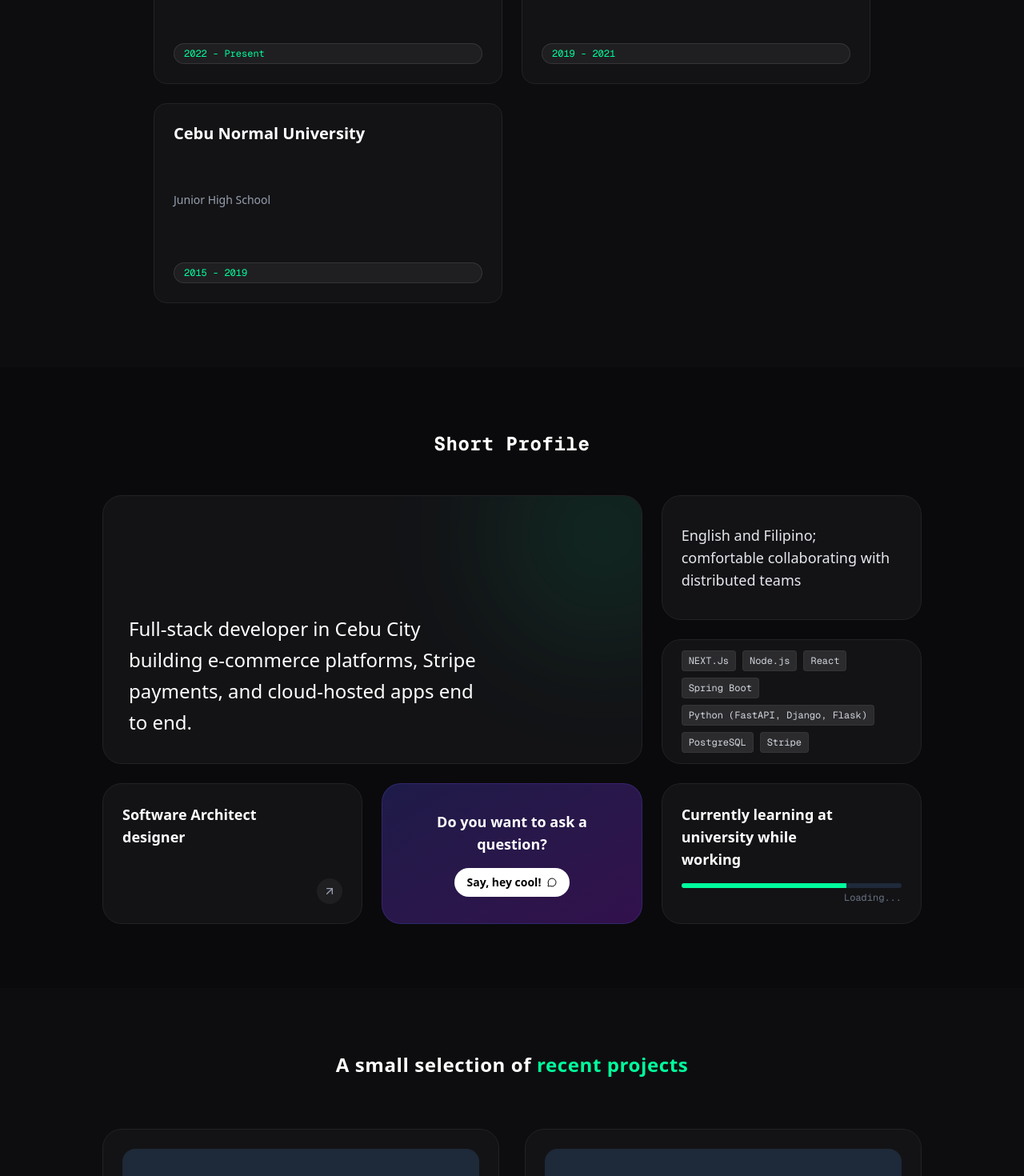
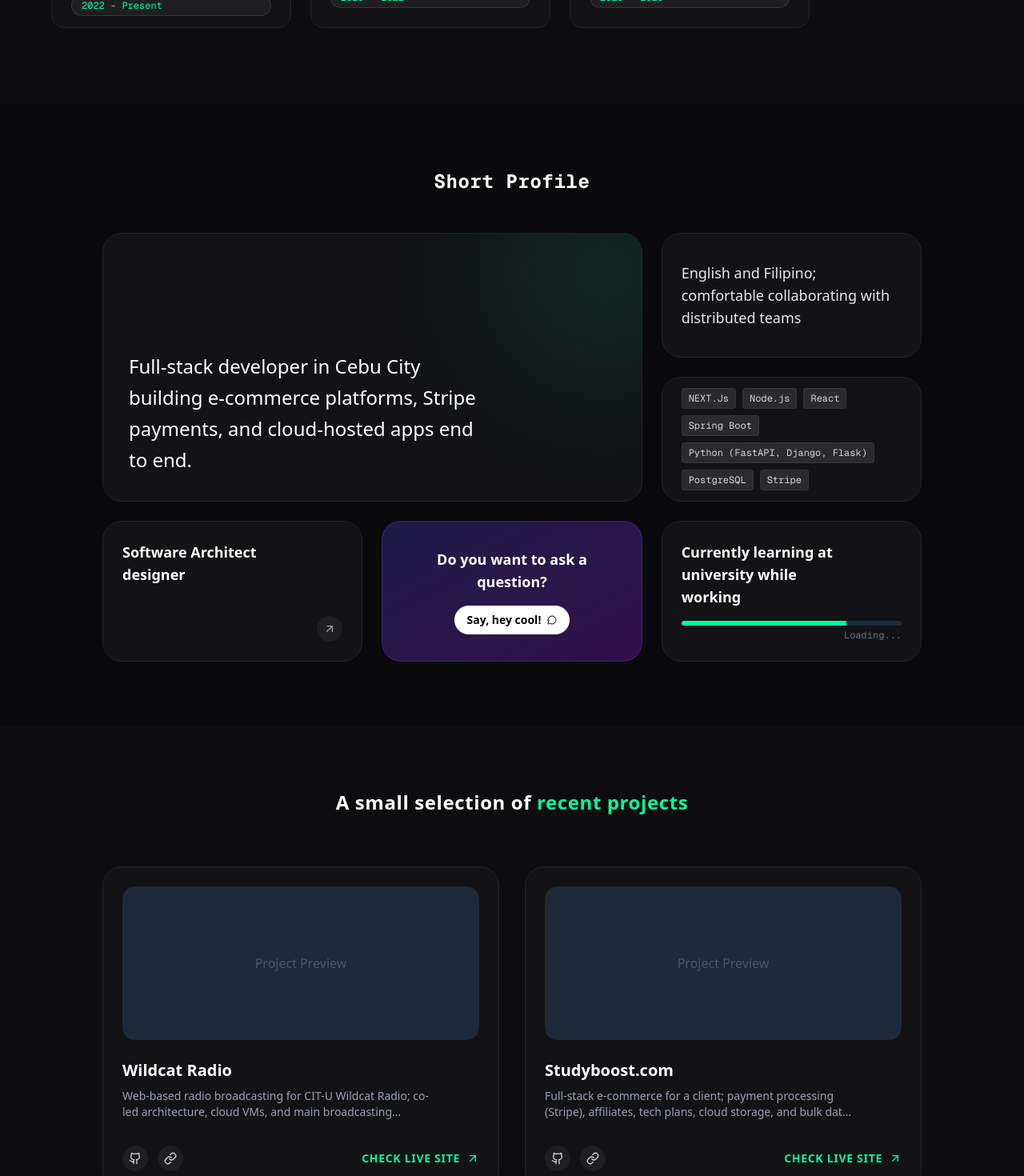
Before and after one commit to beansint/Beansportfolio, a Next.js app: page / in a window 1280 px wide. Shown: the part 1260-2730 px from the top of the page at 80% size. Built offline with nearby package versions, Linux system fonts and the light colour scheme.

Commit message:
Update project details in portfolio, enhance education section with honors, and improve project image rendering logic

```diff
--- a/app/components/Education.tsx
+++ b/app/components/Education.tsx
@@ -17,11 +17,11 @@ export default function Education() {
           <h2 className="text-2xl font-bold tracking-wide">Education</h2>
         </div>
 
-        <div className="grid grid-cols-1 md:grid-cols-2 gap-6 max-w-4xl mx-auto">
+        <div className="flex flex-row gap-6 max-w-6xl mx-auto overflow-x-auto pb-4">
           {DATA.education.map((edu, index) => (
             <div
               key={index}
-              className="bg-card-bg border border-card-border p-6 rounded-2xl hover:border-accent/50 transition-colors group h-[230px] md:h-[250px] flex flex-col justify-between"
+              className="bg-card-bg border border-card-border p-6 rounded-2xl hover:border-accent/50 transition-colors group flex-shrink-0 w-[280px] md:w-[300px] h-[160px] md:h-[180px] flex flex-col justify-between"
             >
               <h3 className="text-xl font-bold text-white mb-2 group-hover:text-accent transition-colors break-words leading-tight">
                 {edu.school}
--- a/app/components/Projects.tsx
+++ b/app/components/Projects.tsx
@@ -1,5 +1,6 @@
 import { DATA } from "../data";
 import { ArrowUpRight, Github, Link as LinkIcon } from "lucide-react";
+import Image from "next/image";
 
 export default function Projects() {
   return (
@@ -23,17 +24,20 @@ export default function Projects() {
               className="bg-card-bg border border-card-border rounded-3xl p-6 hover:border-accent/30 transition-all group"
             >
               <div className="relative w-full h-48 mb-6 rounded-2xl overflow-hidden bg-gray-800">
-                <div className="absolute inset-0 flex items-center justify-center text-gray-600">
+                {project.image ? (
+                  <Image
+                    src={project.image}
+                    alt={project.title}
+                    fill
+                    sizes="(min-width: 1024px) 540px, 100vw"
+                    className="object-cover group-hover:scale-105 transition-transform duration-500"
+                    priority={index < 2}
+                  />
+                ) : (
+                  <div className="absolute inset-0 flex items-center justify-center text-gray-600">
                     Project Preview
-                </div>
-                 {/*
-                 <Image
-                  src={project.image}
-                  alt={project.title}
-                  fill
-                  className="object-cover group-hover:scale-105 transition-transform duration-500"
-                />
-                */}
+                  </div>
+                )}
               </div>
 
               <div className="flex justify-between items-start mb-4">
--- a/app/data.tsx
+++ b/app/data.tsx
@@ -21,12 +21,12 @@ export const DATA = {
     },
     {
       school: "Cebu Doctors University",
-      degree: "Senior High School",
+      degree: "Senior High School - With Honors",
       year: "2019 - 2021",
     },
     {
       school: "Cebu Normal University",
-      degree: "Junior High School",
+      degree: "Junior High School - With Honors",
       year: "2015 - 2019",
     },
   ],
@@ -45,32 +45,36 @@ export const DATA = {
   },
   projects: [
     {
-      title: "Mongolian Bond Market",
-      description: "A real-time platform for bond trading and analysis.",
-      tech: ["Next.js", "TypeScript", "Tailwind"],
+      title: "Wildcat Radio",
+      description:
+        "Web-based radio broadcasting for CIT-U Wildcat Radio; co-led architecture, cloud VMs, and main broadcasting features.",
+      tech: ["Spring Boot", "Flask", "Icecast", "React", "PostgreSQL"],
       link: "#",
-      image: "/placeholder-project-1.jpg",
+      image: "",
     },
     {
-      title: "Mining Auction System",
-      description: "A real-time auction of products such as coal, iron, and gold.",
-      tech: ["React", "Node.js", "Socket.io"],
+      title: "Studyboost.com",
+      description:
+        "Full-stack e-commerce for a client; payment processing (Stripe), affiliates, tech plans, cloud storage, and bulk data import.",
+      tech: ["Spring Boot", "React", "PostgreSQL", "Stripe"],
       link: "#",
-      image: "/placeholder-project-2.jpg",
+      image: "",
     },
     {
-      title: "Gobi Deluxe Hotel & Resort",
-      description: "A SaaS platform for room management, booking, and services.",
-      tech: ["Next.js", "Prisma", "PostgreSQL"],
+      title: "Project Chimera (Web Game)",
+      description:
+        "4-hour hackathon-winning web game; co-built mechanics, logic design, and technical foundation.",
+      tech: ["HTML", "JavaScript", "CSS"],
       link: "#",
-      image: "/placeholder-project-3.jpg",
+      image: "",
     },
     {
-      title: "Stock Companion",
-      description: "Official Mongolian Stock Exchange analytics dashboard.",
-      tech: ["Next.js", "Recharts", "Python"],
+      title: "Qualitidex (AI QA System)",
+      description:
+        "AI-powered QA for BPOs: ingests call recordings, transcribes (Deepgram), LLM evaluation (Gemini/Claude), and scoring.",
+      tech: ["FastAPI", "React.js", "PostgreSQL", "Deepgram", "Gemini"],
       link: "#",
-      image: "/placeholder-project-4.jpg",
+      image: "",
     },
   ],
   experience: [
```
Also changed, not shown: 1 other file (tests, documents, lock files or other folders).
